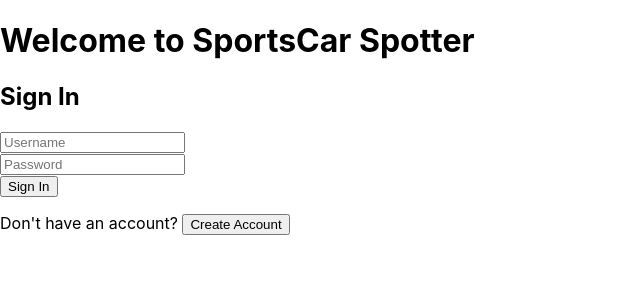
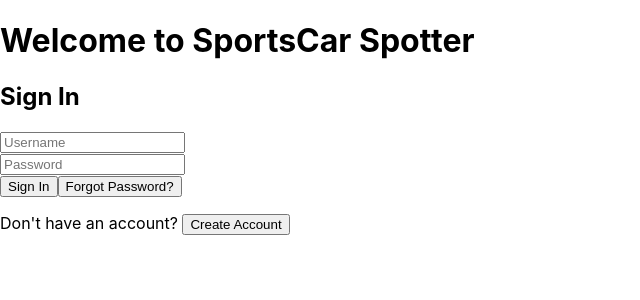
Before and after one commit to RichardLee19/testofdoodles, a React (Create React App) app: page / in a window 1280 px wide. Shown: the top 300 px of the page, without its empty margins (0-640 px from the left). Built offline with nearby package versions, Linux system fonts and the light colour scheme.

Commit message:
added Forgot Password Button

```diff
--- a/src/LoginPage.css
+++ b/src/LoginPage.css
@@ -1,6 +1,6 @@
 body {
     font-family: Arial, sans-serif;
-    background-color: #4a4444
+    background-color: #ffffff
 }
 
 .container {
--- a/src/LoginPage.js
+++ b/src/LoginPage.js
@@ -28,6 +28,10 @@ function LoginPage() {
                 <input type="password" placeholder="Password" />
             </div>
             <button className="btn">{isSignIn ? 'Sign In' : 'Create Account'}</button>
+
+            { isSignIn && (
+                <button className="btn">{'Forgot Password?'}</button>
+            )}
             <p>{isSignIn ? "Don't have an account? " : "Already have an account? "}
                <button className="btn" onClick={handleToggleMode}>
                    {isSignIn ? 'Create Account' : 'Sign In'}
```
